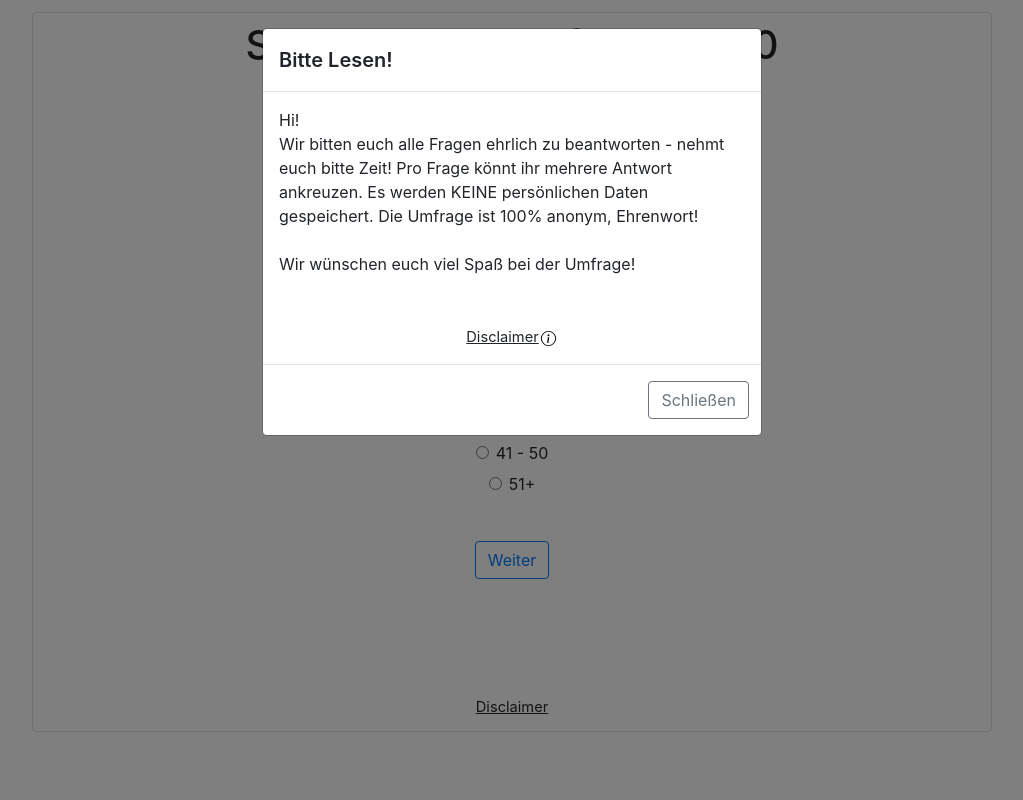
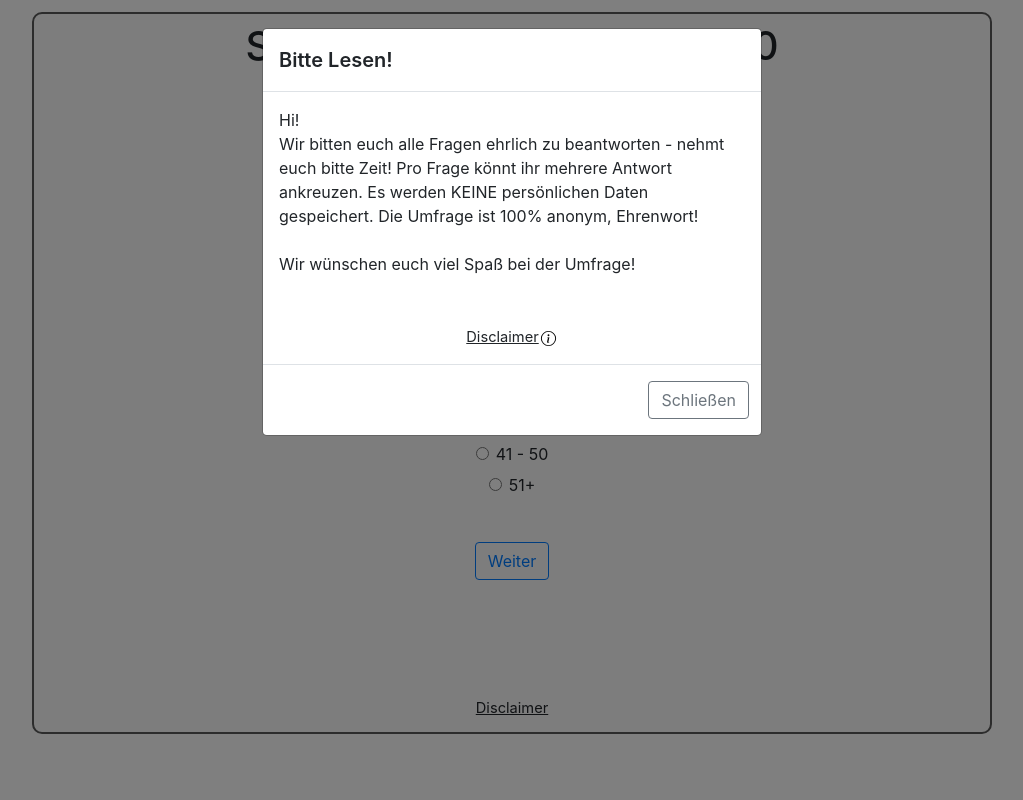
Before and after one commit to TelekomHacker/Social-Media-Umfrage, a PHP site: page /index.php in a window 1280 px wide. Shown: the whole page, without its empty margins (128-1151 px from the left). Run offline with PHP 8.4, Linux system fonts and the light colour scheme.

Commit message:
idee für 2ten style
im rahmen etwas dunkler, genauer gesagt der grau ton den der firefox browser auch benutzt

```diff
--- a/social-media-umfrage/style.css
+++ b/social-media-umfrage/style.css
@@ -12,10 +12,12 @@ body {
 .wrapper {
     margin: 0px auto;
     width: 75%;
-    border-width: 1px;
-    border-radius: 4px;
+    border-width: 2px;
+    border-radius: 10px;
     border-style: solid;
-    border-color: #dedede;
+    border-color: #585858;
+    background-color: #FAFAFA;
+
 }
 
 .modal-title {
```
